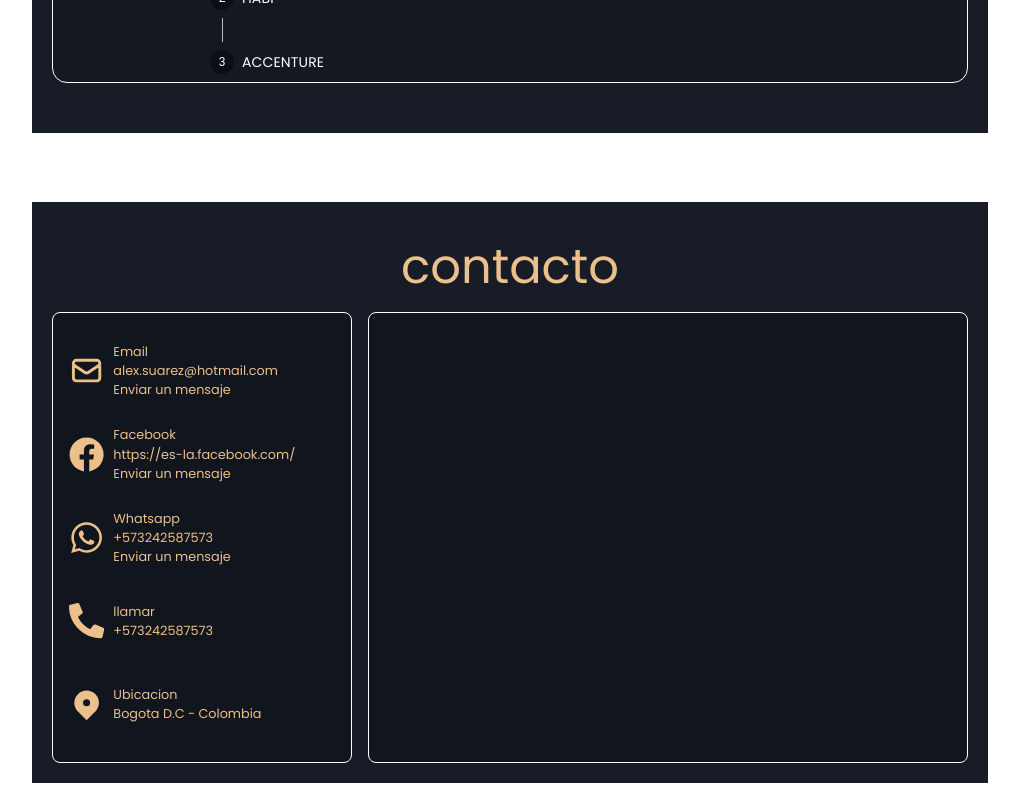
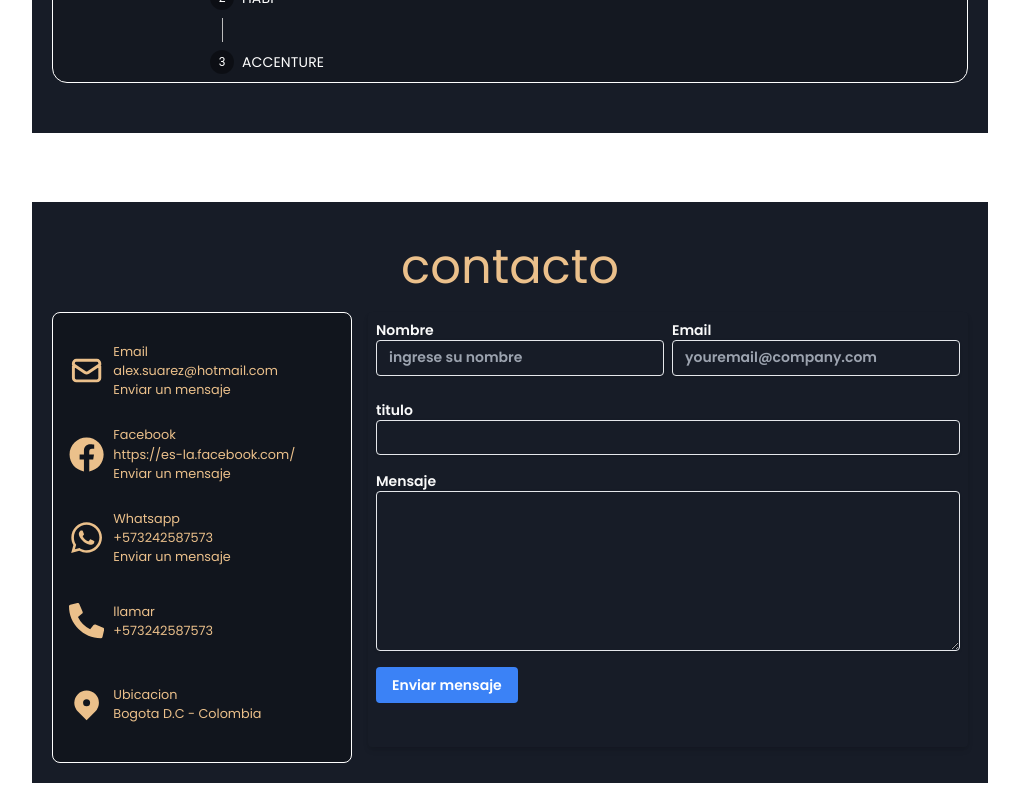
Before and after one commit to AlexSuarezRodriguez/you_portal, a React (Create React App) app: page / in a window 1280 px wide. Shown: the part 2480-3280 px from the top of the page, without its empty margins (130-1149 px from the left). Built offline with nearby package versions, Linux system fonts and the light colour scheme; no server answers; a web font is replaced by a local one.

Commit message:
add form in component Contact

```diff
--- a/src/components/Contact/Contact.elements.jsx
+++ b/src/components/Contact/Contact.elements.jsx
@@ -53,7 +53,7 @@ export const ContactEmail = styled.div`
   color:#ebc08b;
   border: 1px solid white;
   border-radius:0.5rem ;
-  padding: 1rem ;
+  padding: 0.5rem ;
   background:rgba(0,0,0,0.25) ;
   text-align: justify;
 `;
--- a/src/components/Contact/index.jsx
+++ b/src/components/Contact/index.jsx
@@ -1,4 +1,4 @@
-import React from 'react';
+import React, { useState } from 'react';
 import PropTypes from 'prop-types';
 import { HiOutlineMail, HiLocationMarker } from 'react-icons/hi';
 import { FaFacebook, FaWhatsapp, FaPhoneAlt } from 'react-icons/fa';
@@ -8,13 +8,24 @@ import {
   ContactTitle,
   ContactTaget,
   ContactInformation,
-  ContactEmail,
   ContactDescription,
   IconCard,
   TextContact,
 } from './Contact.elements';
 
 function Contact({ email, ubication, facebook, numberContact }) {
+  const [form, setForm] = useState({});
+  const handleChange = (event) => {
+    const { value, name } = event.target;
+    setForm({
+      ...form,
+      [name]: value,
+    });
+  };
+  const handleSubmit = (event) => {
+    event.preventDefault();
+    alert('dentro de poco seras contactado');
+  };
   return (
     <ContactContainer id="about">
       <ContactWrapper>
@@ -72,7 +83,67 @@ function Contact({ email, ubication, facebook, numberContact }) {
               </TextContact>
             </ContactDescription>
           </ContactInformation>
-          <ContactEmail />
+          <form onSubmit={handleSubmit} className="bg-[#171c27] shadow-md rounded px-2 py-2 mb-4">
+            <div className="flex items-center justify-between">
+              <div className="mb-4 pr-1">
+                <label htmlFor="email" className="grid text-neutral-50 text-sm font-bold mb-2">
+                  Nombre
+                  <input
+                    type="text"
+                    name="nameClient"
+                    placeholder="ingrese su nombre"
+                    onChange={handleChange}
+                    className="bg-[#171c27] shadow appearance-none border rounded w-full py-2 px-3 text-gray-100 leading-tight focus:outline-offset-2 focus:shadow-outline"
+                  />
+                </label>
+              </div>
+              <div className="mb-4 pl-1">
+                <label htmlFor="email" className="grid text-neutral-50 text-sm font-bold mb-2">
+                  Email
+                  <input
+                    type="email"
+                    name="email"
+                    placeholder="youremail@company.com"
+                    onChange={handleChange}
+                    className="bg-[#171c27] shadow appearance-none border rounded w-full py-2 px-3 text-gray-100 leading-tight focus:outline-offset-2 focus:shadow-outline"
+                  />
+                </label>
+              </div>
+            </div>
+            <div className="mb-4">
+              <label htmlFor="password" className="grid text-neutral-50 text-sm font-bold mb-2">
+                titulo
+                <input
+                  type="text"
+                  name="title"
+                  id="title"
+                  onChange={handleChange}
+                  className="bg-[#171c27] shadow appearance-none border rounded w-full py-2 px-3 text-gray-100 leading-tight focus:outline-offset-2 focus:shadow-outline"
+                />
+              </label>
+            </div>
+            <div className="mb-4">
+              <label htmlFor="password" className="grid text-neutral-50 text-sm font-bold mb-2">
+                Mensaje
+                <textarea
+                  onChange={handleChange}
+                  name="desing"
+                  id="desing"
+                  type="text"
+                  maxLength="250"
+                  className=" bg-[#171c27] w-full h-40 shadow appearance-none border rounded w-full py-2 px-3 text-gray-100 leading-tight focus:outline-offset-2 focus:shadow-outline "
+                />
+              </label>
+            </div>
+            <div className="flex items-center justify-between">
+              <button
+                type="submit"
+                className="bg-blue-500 hover:bg-blue-700 text-white text-sm font-bold py-2 px-4 rounded focus:outline focus:shadow-outline"
+              >
+                Enviar mensaje
+              </button>
+            </div>
+          </form>
         </ContactTaget>
       </ContactWrapper>
     </ContactContainer>
```
